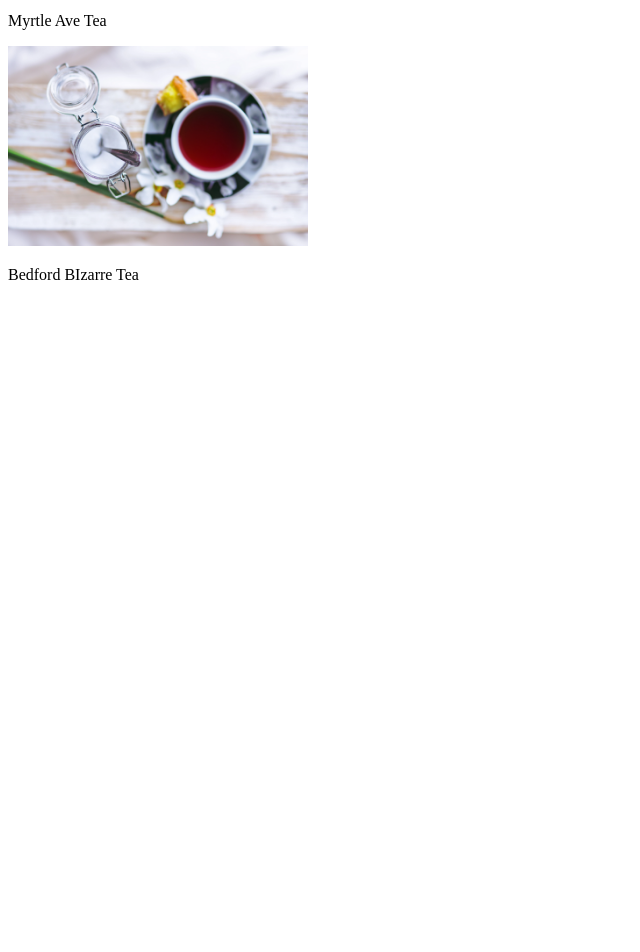
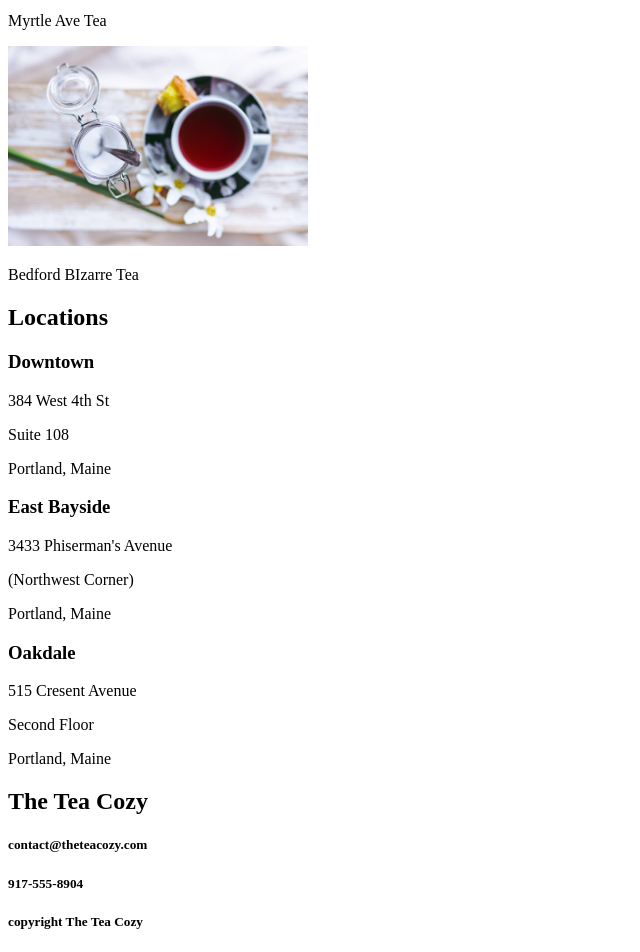
Before and after one commit to SamLJeffers/Tea-Cozy, a plain HTML site: page index.html in a window 1280 px wide. Shown: the part 1245-2197 px from the top of the page, without its empty margins (0-640 px from the left). Before the commit the page ends 1545 px from the top, so only its background shows below. Drawn offline with Linux system fonts and the light colour scheme; files whose address does not match are found by name.

Commit message:
Added contact details and copyright

```diff
--- a/index.html
+++ b/index.html
@@ -32,11 +32,40 @@
             <div id="dohnuts"><img src= "resources/img-donut.webp" height= "200px" width= "300px"><p>Seasonal Dohnuts</p></div>
             <div id="myrtle"><img src= "resources/img-myrtle-ave.webp" height="200px" height="300px"><p>Myrtle Ave Tea</p></div>
             <div id= "bedford"><img src= "resources/img-bedford-bizarre.webp" height="200px" width="300px"><p>Bedford BIzarre Tea</p></div>
+        </section>
 
+        <h2 id="stores">Locations</h2>
+
+        <section id="storelocations">
+            <div>
+                <h3>Downtown</h3>
+                <p>384 West 4th St</p>
+                <p>Suite 108</p>
+                <p>Portland, Maine</p>
             </div>
 
+            <div>
+                <h3>East Bayside</h3>
+                <p>3433 Phiserman's Avenue</p>
+                <p>(Northwest Corner)</p>
+                <p>Portland, Maine</p>
+            </div>
+
+            <div>
+                <h3>Oakdale</h3>
+                <p>515 Cresent Avenue</p>
+                <p>Second Floor</p>
+                <p>Portland, Maine</p>
+            </div>
         </section>
-
     </main>
+    <footer>
+        <div id="contact">
+            <h2>The Tea Cozy</h2>
+            <h5>contact@theteacozy.com</h5>
+            <h5>917-555-8904</h5>
+            <h5 class="copyright">copyright The Tea Cozy</h5>
+        </div>
+    </footer>
 	</body>
 </html>
```
